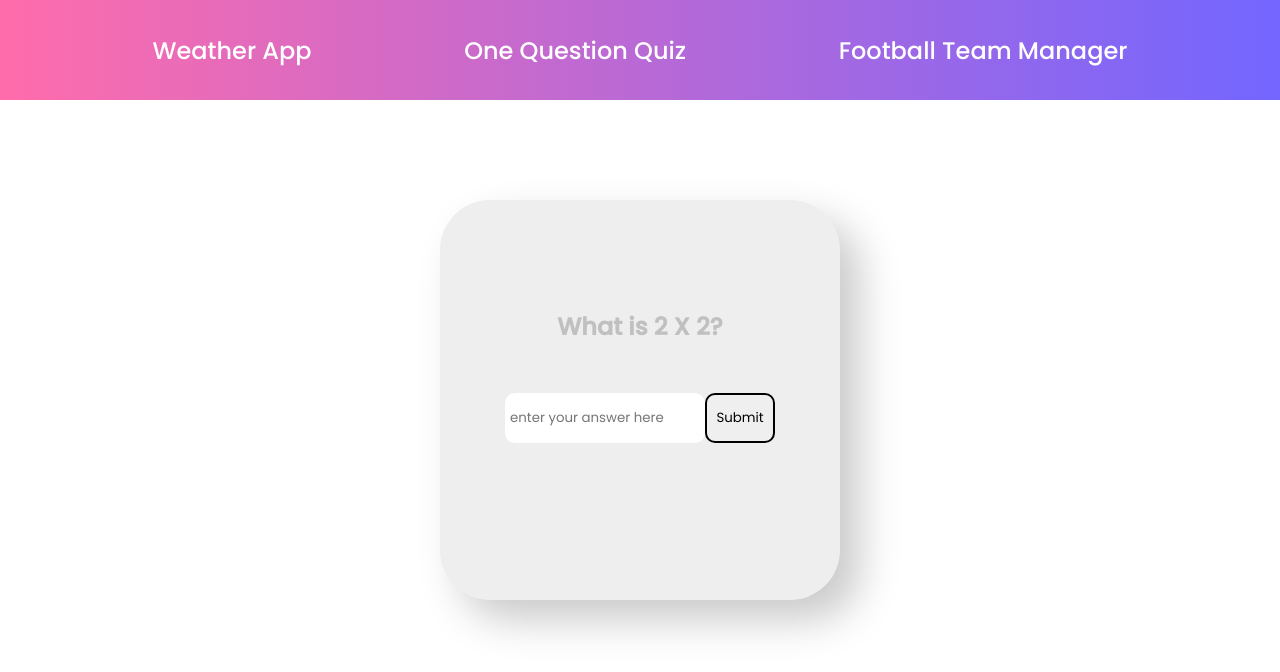
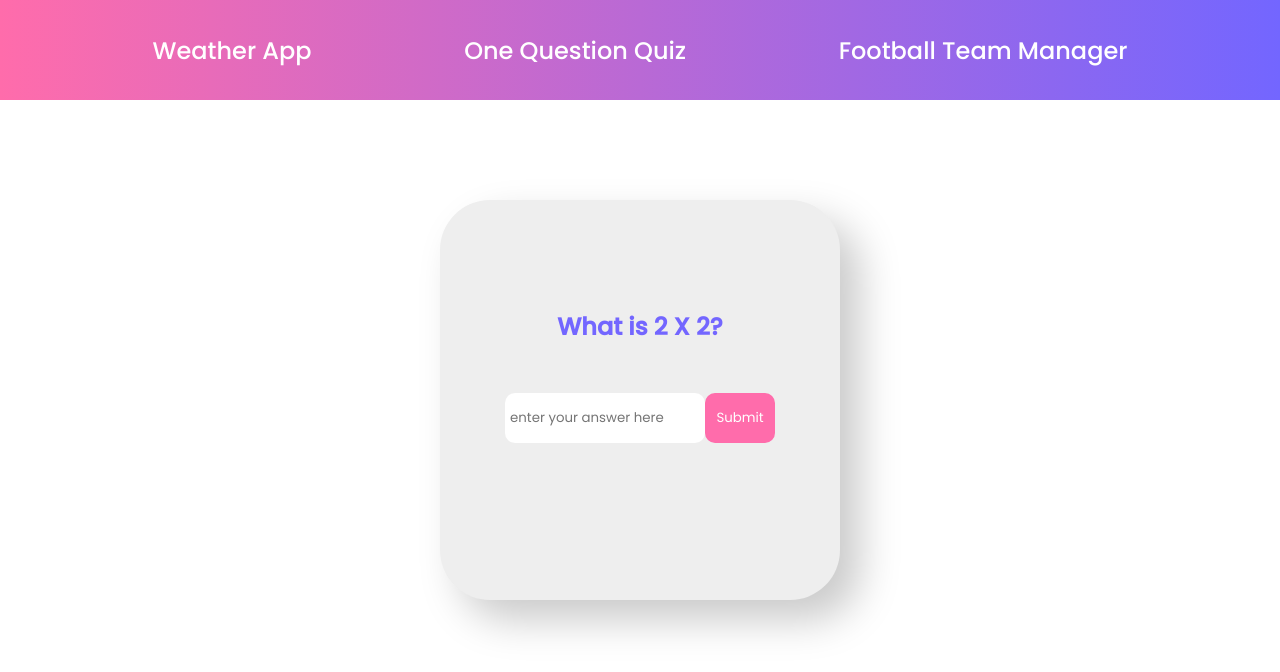
Before and after one commit to aevansme/tech-test-johnguilding, a React (Create React App) app: page /quiz in a window 1280 px wide. Shown: the top 672 px of the page. Built offline with nearby package versions, Linux system fonts and the light colour scheme.

Commit message:
styles colors for quiz

```diff
--- a/src/components/Quiz/Quiz.module.scss
+++ b/src/components/Quiz/Quiz.module.scss
@@ -10,7 +10,11 @@
     color: rgb(192, 192, 192);
     border-radius: 50px;
     background: #EEEEEE;
-    box-shadow:  20px 20px 40px #cacaca
+    box-shadow:  20px 20px 40px #cacaca;
+
+    h2 {
+        color: #7366FF;
+    }
 }
 
 form {
@@ -25,9 +29,12 @@ form {
     }
 
     .submit {
-        border-style: solid;
+        // border-style: solid;
         width: 70px;
         cursor: pointer;
+        // background-image: linear-gradient(to top, (#FF6CAB), (#7366FF));
+        background: #FF6CAB;
+        color: white;
 
         &:focus {
             border-style: none;
```
